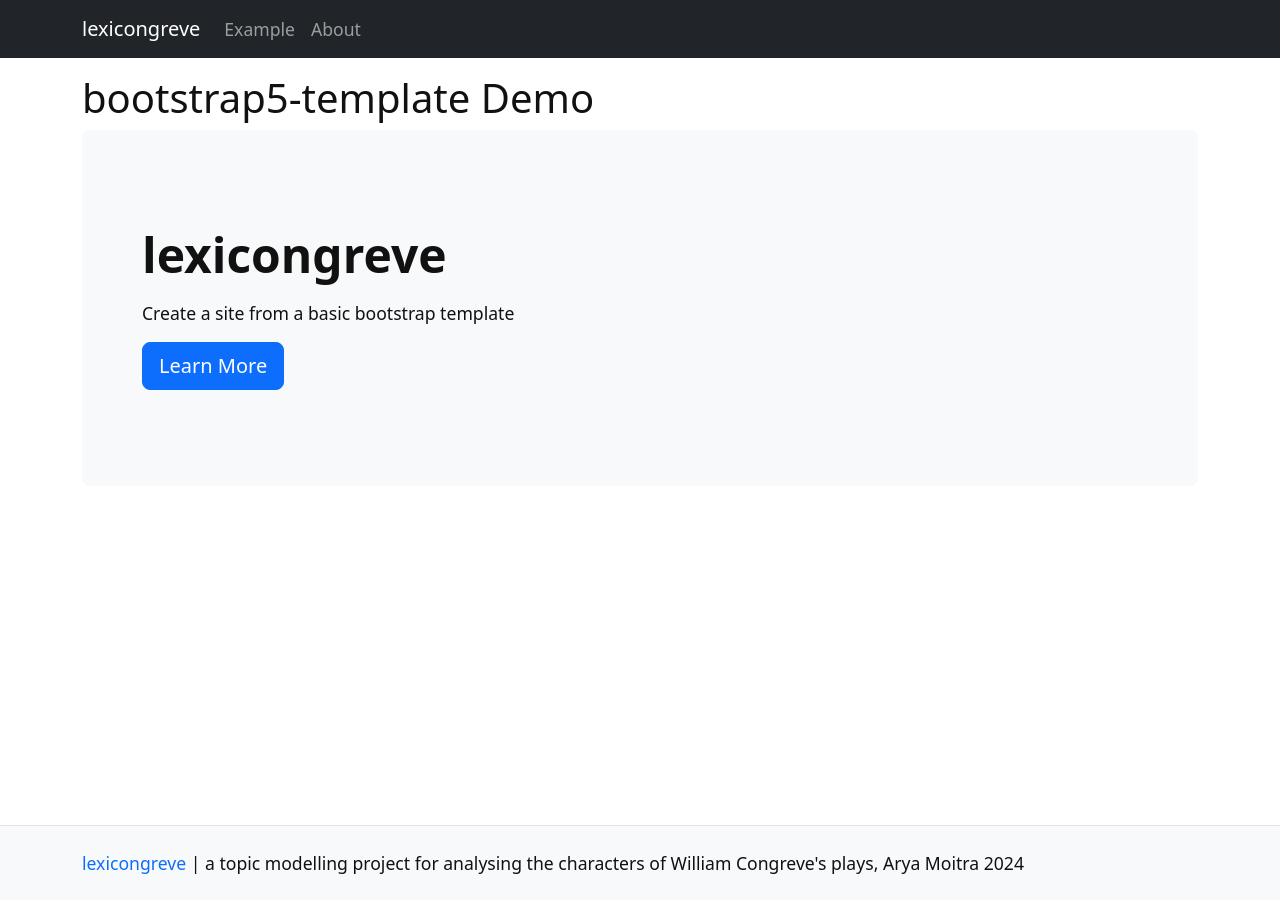
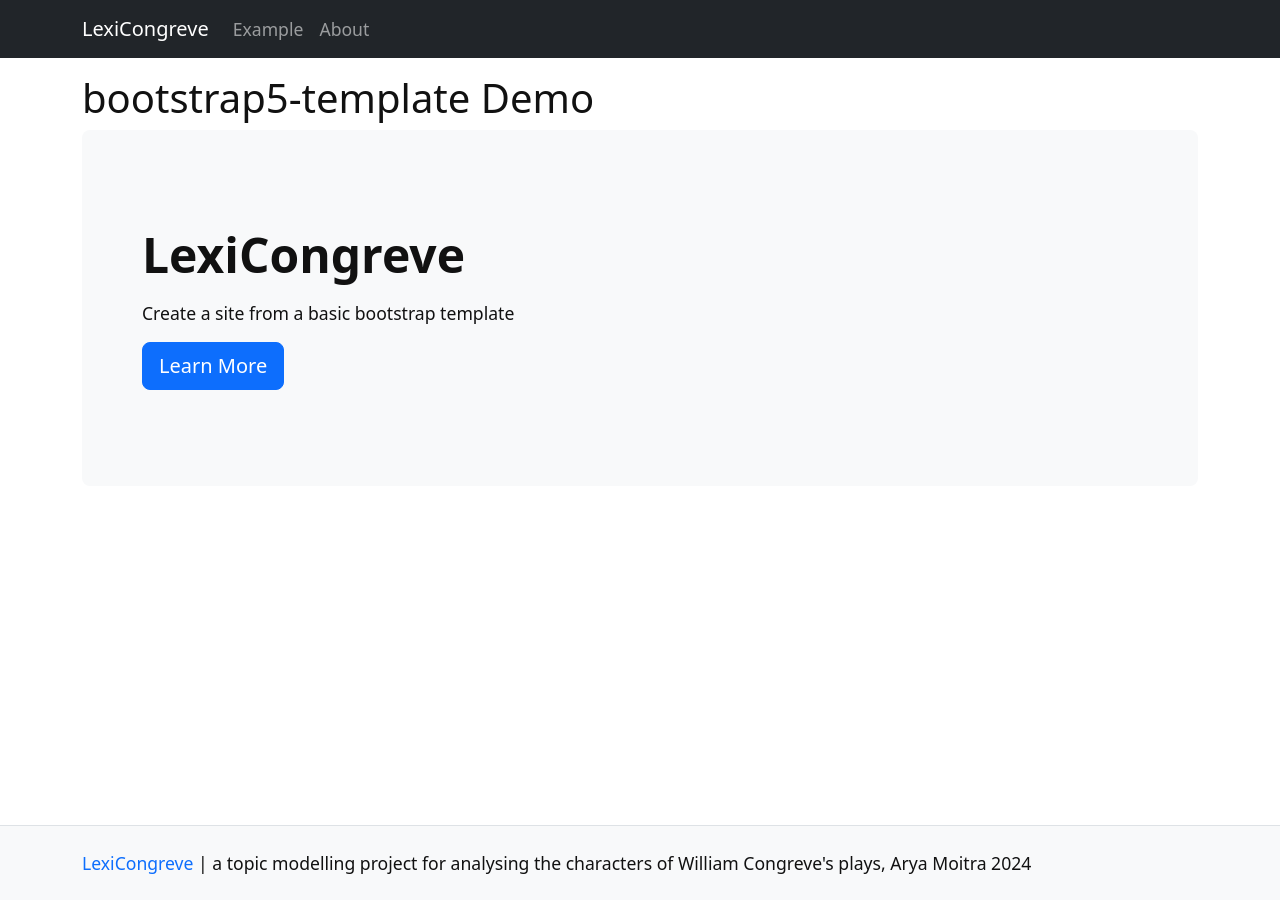
Before and after one commit to aryamoitra/lexicongreve, a Jekyll site: the page built from pages/index.md, in a window 1280 px wide. Built offline with Jekyll 4.4.1, drawn with Linux system fonts in a browser that asks for light colours.

```diff
--- a/_config.yml
+++ b/_config.yml
@@ -9,7 +9,7 @@
 #######
 # SITE SETTINGS
 #
-title: lexicongreve
+title: LexiCongreve
 description: "a topic modelling project for analysing the characters of William Congreve's plays"
 year: 2024
 author: Arya Moitra
```
